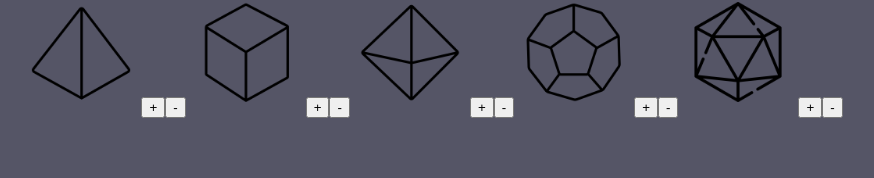
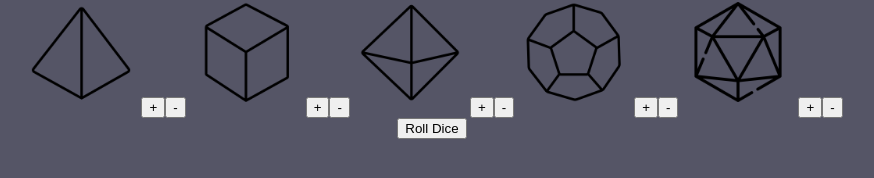
Before and after one commit to svper563/dice-roller, a React (Create React App) app: page / in a window 1280 px wide. Shown: the part 156-334 px from the top of the page, without its empty margins (208-1082 px from the left). Built offline with nearby package versions, Linux system fonts and the light colour scheme; the HTML template or start-up script is replaced by a standard one.

Commit message:
Added Roll Dice button

```diff
--- a/src/App.js
+++ b/src/App.js
@@ -11,6 +11,7 @@ function App() {
         <DieCard label="d12" sides={12} iconSrc="./icons/dice-d12.png"/>
         <DieCard label="d20" sides={20} iconSrc="./icons/dice-d20.png"/>
       </div>
+      <button>Roll Dice</button>
     </div>
   );
 }
```
